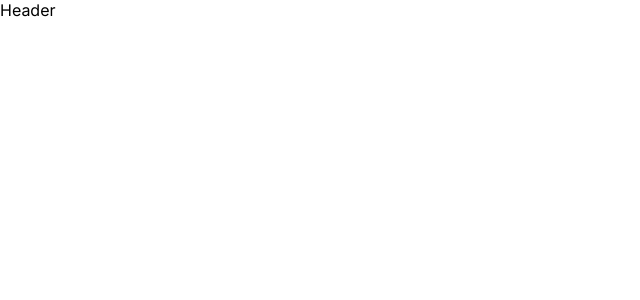
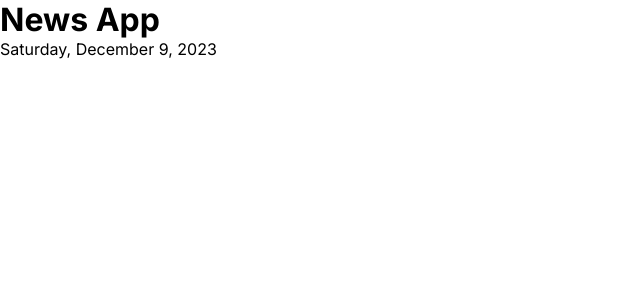
Before and after one commit to rdevil23/News-App, a React (Vite) app: page / in a window 1280 px wide. Shown: the top 300 px of the page, without its empty margins (0-640 px from the left). Built offline with nearby package versions, Linux system fonts and the light colour scheme.

Commit message:
feat: add date

```diff
--- a/src/components/Header/Header.jsx
+++ b/src/components/Header/Header.jsx
@@ -1,5 +1,12 @@
+import { formatDate } from '../../helpers/formatDate';
+
 const Header = () => {
-  return <header>Header</header>;
+  return (
+    <header>
+      <h1>News App</h1>
+      <p>{formatDate(new Date())}</p>
+    </header>
+  );
 };
 
 export default Header;
--- /dev/null
+++ b/src/helpers/formatDate.js
@@ -0,0 +1,9 @@
+export const formatDate = (date) => {
+  const options = {
+    weekday: 'long',
+    year: 'numeric',
+    month: 'long',
+    day: 'numeric',
+  };
+  return date.toLocaleDateString('en-US', options);
+};
```
